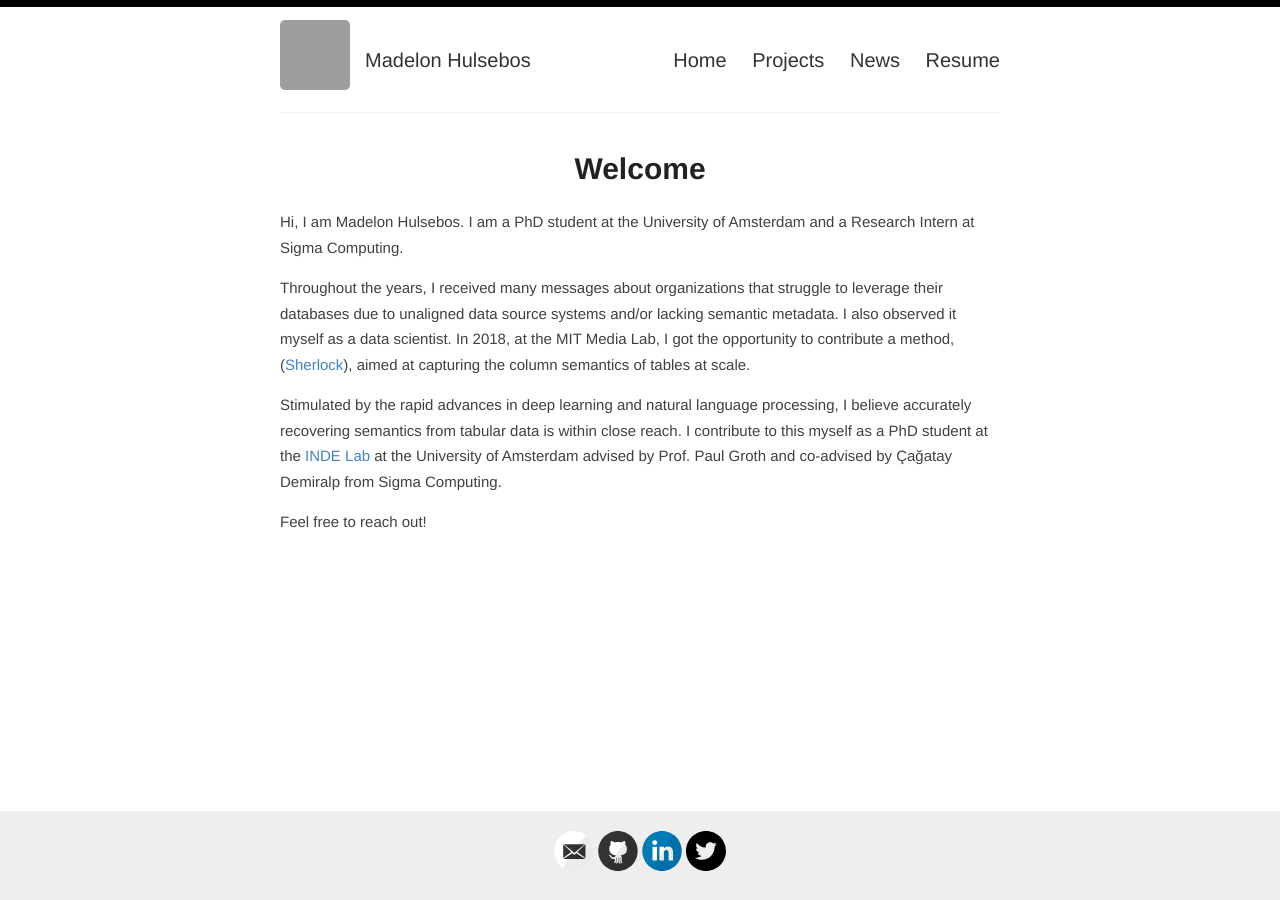
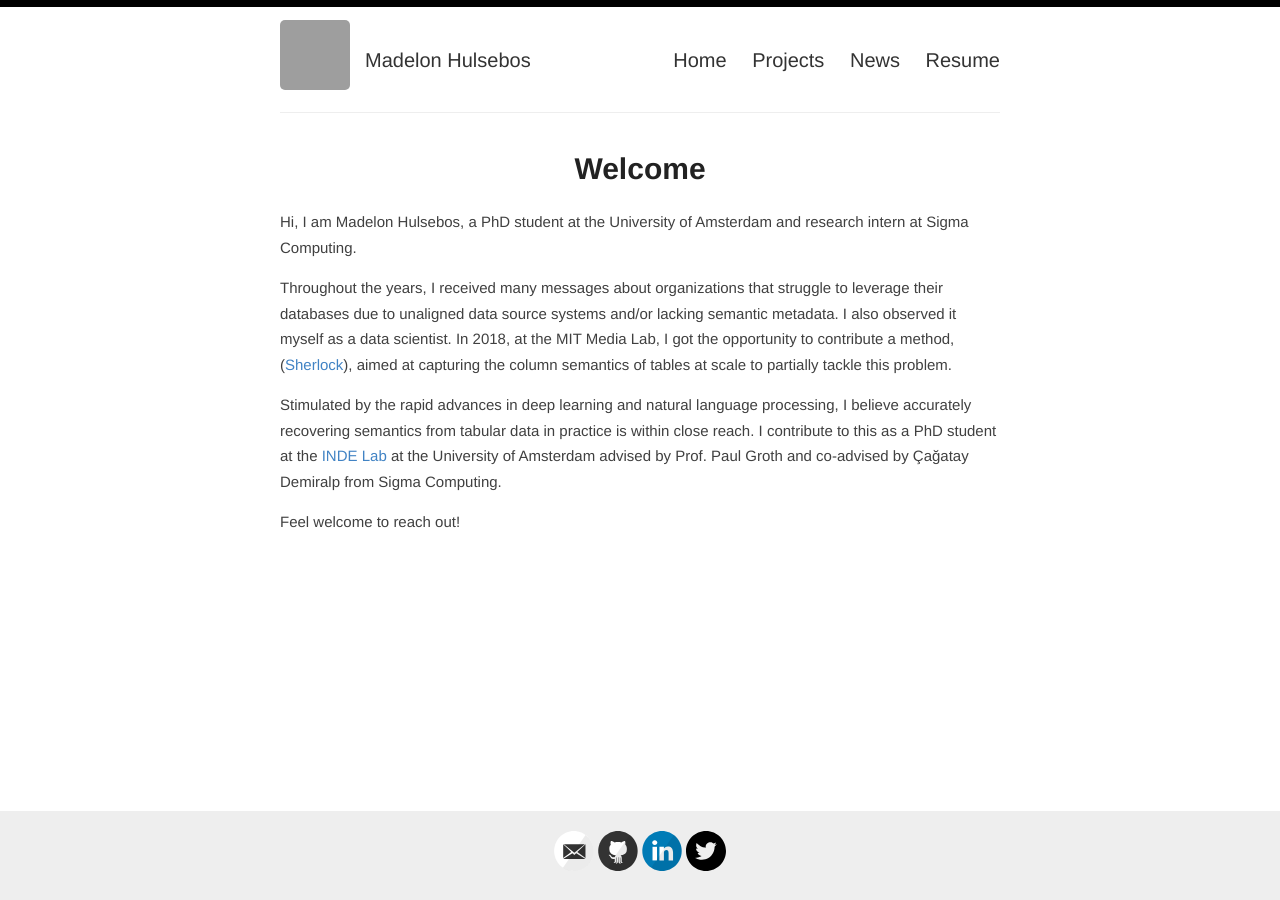
Before and after one commit to madelonhulsebos/madelonhulsebos.github.io, a Jekyll site: the page built from index.html, in a window 1280 px wide. Built offline with Jekyll 4.4.1, drawn with Linux system fonts in a browser that asks for light colours; the list of posts is cut into pages by our own code; grey boxes are pictures that could not be loaded.

Commit message:
Small home page edits to trigger site update.

```diff
--- a/index.html
+++ b/index.html
@@ -6,17 +6,17 @@ layout: default
  <h1>Welcome</h1>
  <div>
   <p>
-   Hi, I am Madelon Hulsebos. I am a PhD student at the University of Amsterdam and a Research Intern at Sigma Computing.
+   Hi, I am Madelon Hulsebos, a PhD student at the University of Amsterdam and research intern at Sigma Computing.
   </p>
   <p>
    Throughout the years, I received many messages about organizations that struggle to leverage their databases due to unaligned data source systems and/or lacking semantic metadata. I also observed it myself as a data scientist.
-   In 2018, at the MIT Media Lab, I got the opportunity to contribute a method, (<a href="https://arxiv.org/pdf/1905.10688.pdf" target="_blank">Sherlock</a>), aimed at capturing the column semantics of tables at scale.
+   In 2018, at the MIT Media Lab, I got the opportunity to contribute a method, (<a href="https://arxiv.org/pdf/1905.10688.pdf" target="_blank">Sherlock</a>), aimed at capturing the column semantics of tables at scale to partially tackle this problem.
   </p>
-   Stimulated by the rapid advances in deep learning and natural language processing, I believe accurately recovering semantics from tabular data is within close reach.
-   I contribute to this myself as a PhD student at the <a href="https://indelab.org/">INDE Lab</a> at the University of Amsterdam advised by Prof. Paul Groth and co-advised by &#199;a&#x0011F;atay Demiralp from Sigma Computing.
+   Stimulated by the rapid advances in deep learning and natural language processing, I believe accurately recovering semantics from tabular data in practice is within close reach.
+   I contribute to this as a PhD student at the <a href="https://indelab.org/" target="_blank">INDE Lab</a> at the University of Amsterdam advised by Prof. Paul Groth and co-advised by &#199;a&#x0011F;atay Demiralp from Sigma Computing.
   </p>
   <p>
-    Feel free to reach out!
+    Feel welcome to reach out!
    </p>
  </div>
 </article>
```
